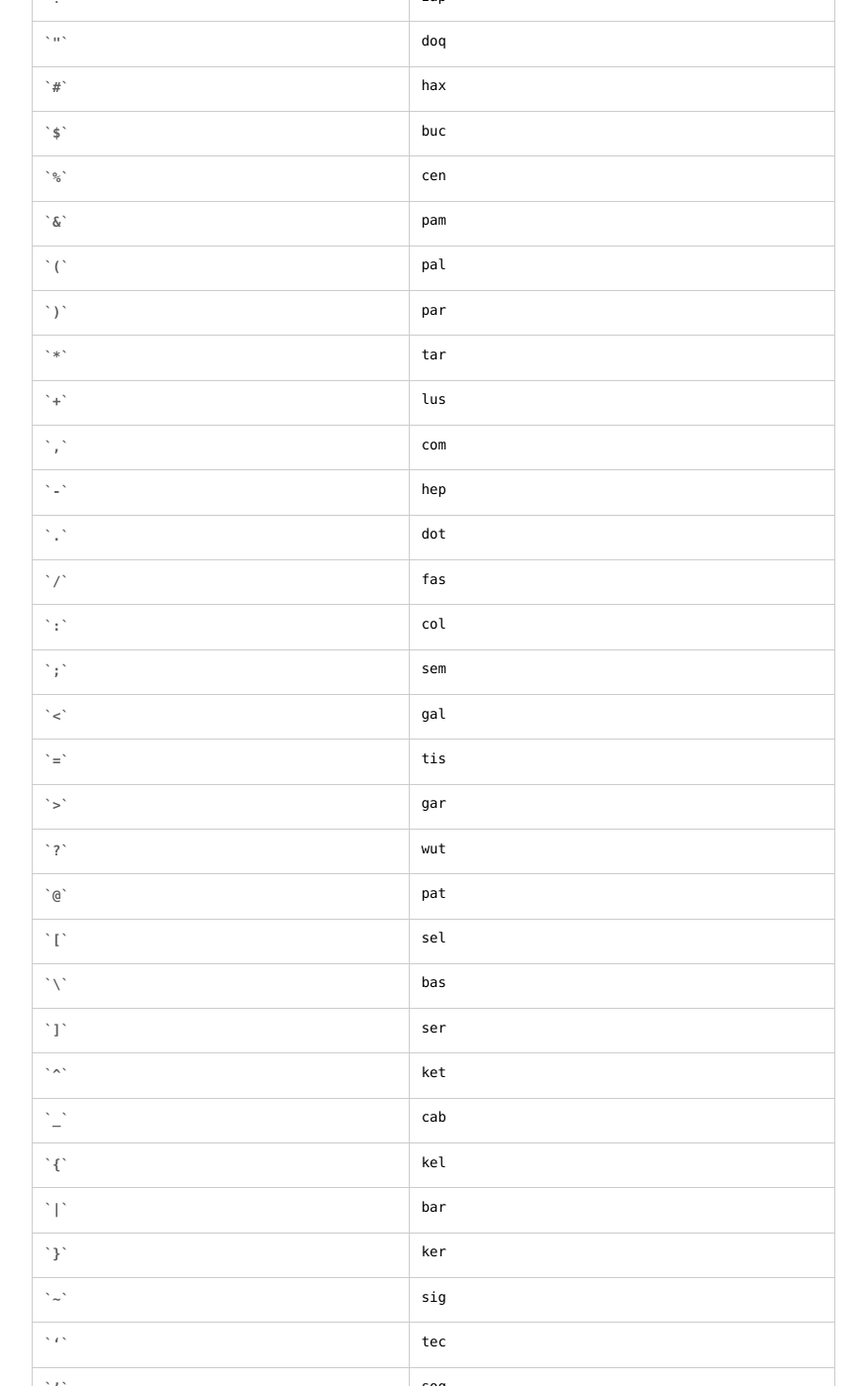
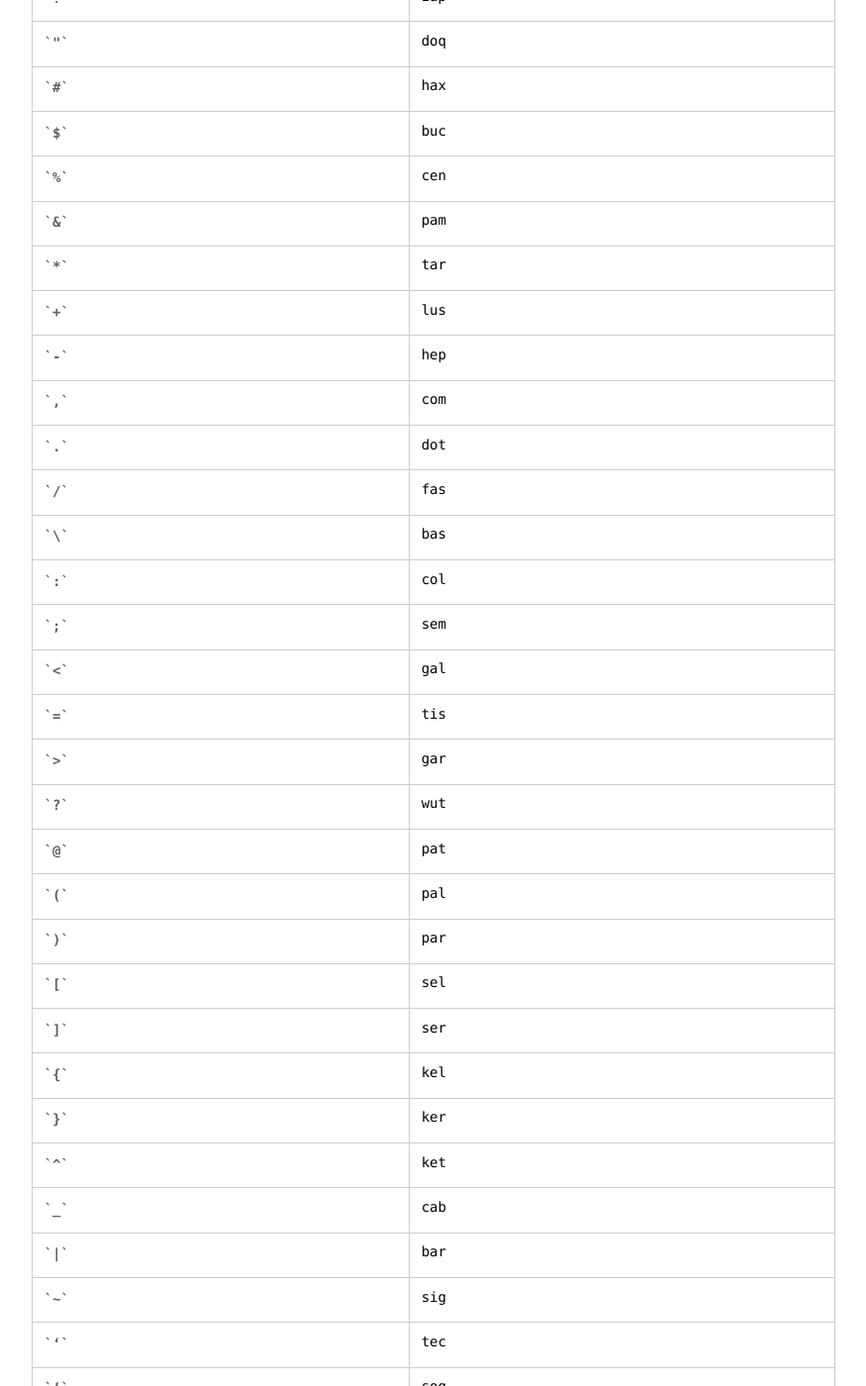
Before and after one commit to killercup/scribbles, a Jekyll site: the page built from _posts/2015-09-29-symbol-pronounciation.md, in a window 1280 px wide and 1400 px high, scrolled down 636 px. Shown: the whole window at 99% size, without its empty margins (202-1077 px from the left). Built offline with Jekyll 4.4.1, drawn with Linux system fonts in a browser that asks for light colours; part of the change alters nothing that is shown.

```diff
--- a/_posts/2015-09-29-symbol-pronounciation.md
+++ b/_posts/2015-09-29-symbol-pronounciation.md
@@ -22,14 +22,13 @@ Symbol     | Pronounciation
 `$`        | buc
 `%`        | cen
 `&`        | pam
-`(`        | pal
-`)`        | par
 `*`        | tar
 `+`        | lus
+`-`        | hep
 `,`        | com
-`-`        | hep
 `.`        | dot
 `/`        | fas
+`\`        | bas
 `:`        | col
 `;`        | sem
 `<`        | gal
@@ -37,14 +36,15 @@ Symbol     | Pronounciation
 `>`        | gar
 `?`        | wut
 `@`        | pat
+`(`        | pal
+`)`        | par
 `[`        | sel
-`\`        | bas
 `]`        | ser
+`{`        | kel
+`}`        | ker
 `^`        | ket
 `_`        | cab
-`{`        | kel
 `|`        | bar
-`}`        | ker
 `~`        | sig
 `‘`        | tec
 `’`        | soq
```
